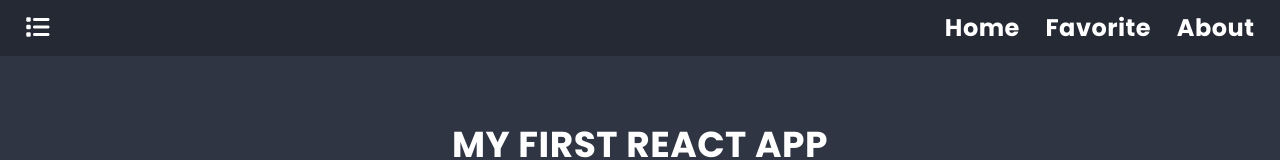
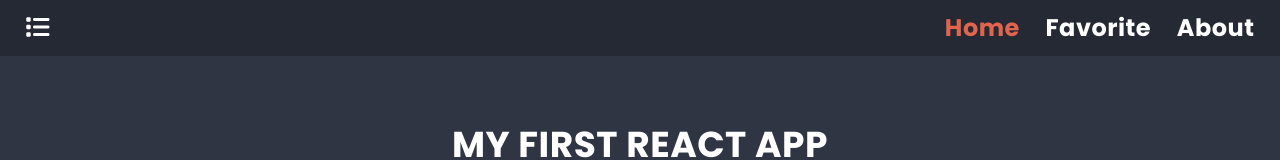
Before and after one commit to WiktoriaOpalinska1/modul-11, a React (Create React App) app: page / in a window 1280 px wide. Shown: the top 160 px of the page. Built offline with nearby package versions, Linux system fonts and the light colour scheme.

Commit message:
Create active links

```diff
--- a/src/components/NavBar/NavBar.js
+++ b/src/components/NavBar/NavBar.js
@@ -1,4 +1,5 @@
 import styles from './NavBar.module.scss';
+import { NavLink } from 'react-router-dom';
 
 
 const NavBar = () => {
@@ -6,9 +7,9 @@
         <nav className={styles.navBar} >
             <a href='/'className={styles.navIcon}><i class="fa-solid fa-list" ></i></a>
             <ul className={styles.navList}>
-                <li><a href='/'>Home</a></li>
-                <li><a href='/favorite'>Favorite</a></li>
-                <li><a href='/about'>About</a></li>
+                <li><NavLink className={({ isActive }) => isActive ? styles.linkActive : undefined} to="/">Home</NavLink></li>
+                <li><NavLink className={({ isActive }) => isActive ? styles.linkActive : undefined} to="/favorite">Favorite</NavLink></li>
+                <li><NavLink className={({ isActive }) => isActive ? styles.linkActive : undefined} to="/about">About</NavLink></li>
             </ul>
         </nav>
     );
--- a/src/components/NavBar/NavBar.module.scss
+++ b/src/components/NavBar/NavBar.module.scss
@@ -17,6 +17,10 @@
           color: $color-light;
           padding-right: 2vw;
         };
+        .linkActive{
+        color: $color-warning;
+        }
+    }
     }
     .navIcon{
         text-decoration: none;
@@ -26,5 +30,3 @@
             padding-left: 2vw;;
         }
     }
-
-}
```
